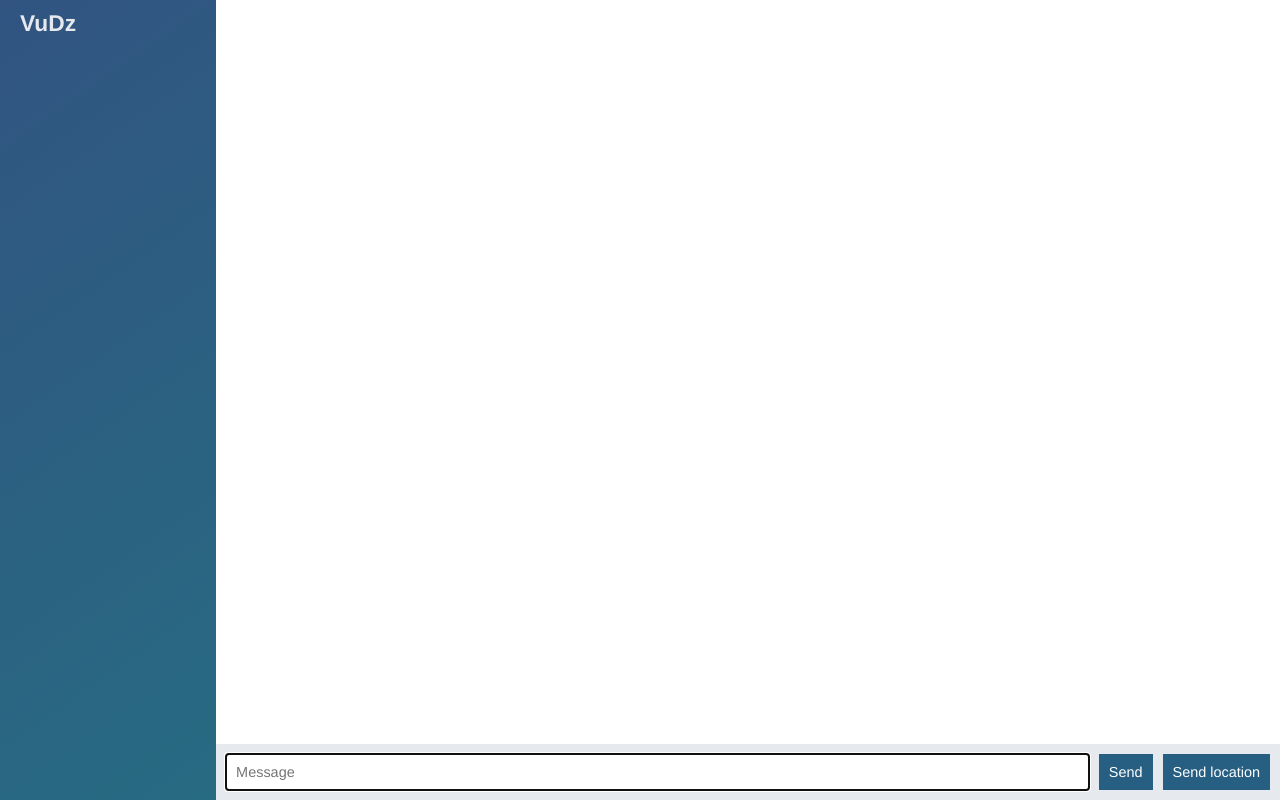
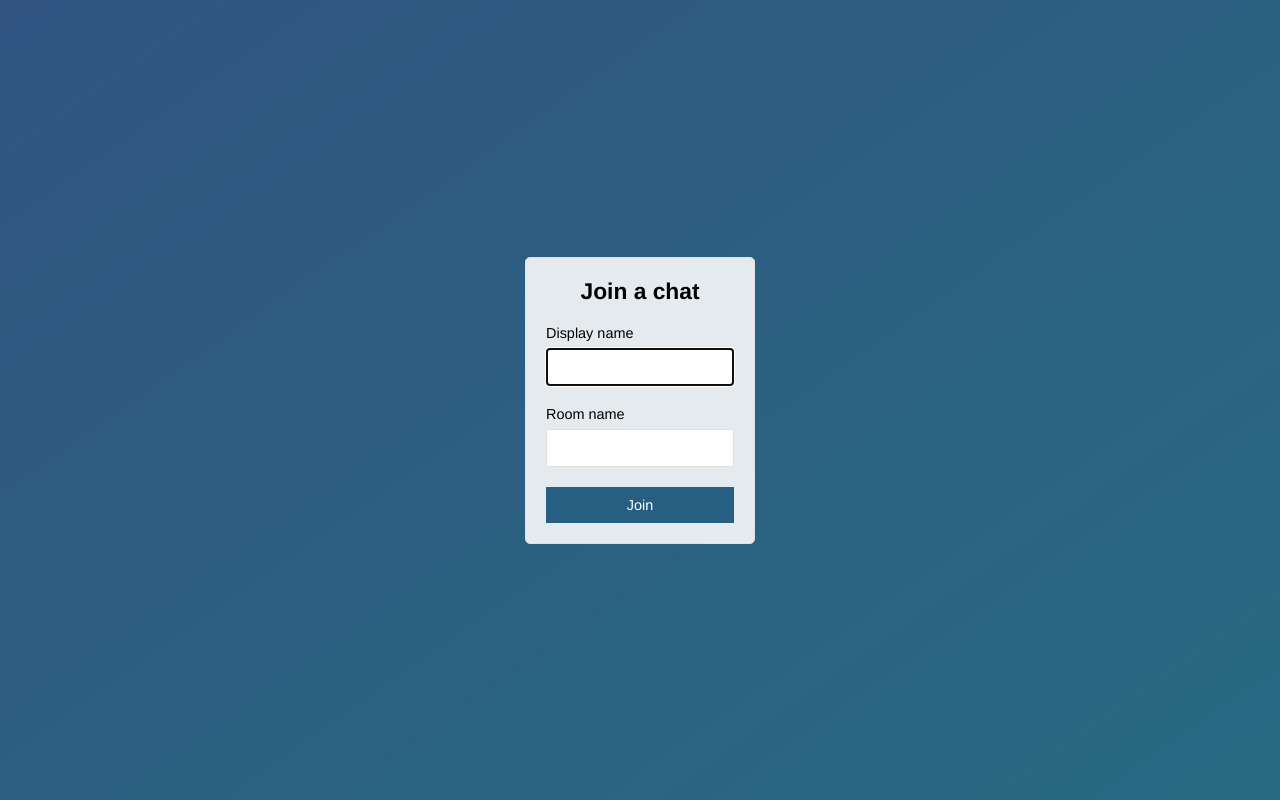
Before and after one commit to anhvu98tcv/node-course-2-chat-app, a website: page public/index.html in a window 1280 px wide. Drawn offline with nearby package versions, Linux system fonts and the light colour scheme; no server answers.

Commit message:
Add join page that submit to chat.html

```diff
--- a/public/index.html
+++ b/public/index.html
@@ -1,58 +1,30 @@
 <!DOCTYPE html>
 <html>
-
   <head>
     <meta charset="utf-8">
+    <title>Join | ChatApp</title>
+    <meta name="viewport" content="width=device-width, initial-scale=1, user-scalable=no">
     <link rel="stylesheet" href="/css/style.css">
   </head>
 
-  <body class="chat">
-
-  <div class="chat__sidebar">
-    <h3>VuDz</h3>
-    <div id="users"></div>
-  </div>
-
-  <div class="chat__main">
-    <ol id="messages" class="chat__messages"></ol>
-
-    <div class="chat__footer">
-      <form id="message-form">
-        <input name="message" type="text" placeholder="Message" autofocus autocomplete="off"/>
-        <button>Send</button>
+  <body class="centered-form">
+    <div class="centered-form__form">
+      <form action="/chat.html">
+        <div class="form-field">
+          <h3>Join a chat</h3>
+        </div>
+        <div class="form-field">
+          <label>Display name</label>
+          <input type="text" name="name" autofocus/>
+        </div>
+        <div class="form-field">
+          <label>Room name</label>
+          <input type="text" name="room"/>
+        </div>
+        <div class="form-field">
+          <button>Join</button>
+        </div>
       </form>
-      <button id="send-location">Send location</button>
     </div>
-  </div>
-
-  <script id="message-template" type="text/template">
-    <li class="message">
-      <div class="message__title">
-        <h4>{{from}}</h4>
-        <span>{{createAt}}</span>
-      </div>
-      <div class="message__body">
-        <p>{{text}}</p>
-      </div>
-    </li>
-  </script>
-
-  <script id="location-message-template" type="text/template">
-    <li class="message">
-      <div class="message__title">
-        <h4>{{from}}</h4>
-        <span>{{createAt}}</span>
-      </div>
-      <div class="message__body">
-        <a target="_blank" href="{{url}}">My current location</a>
-      </div>
-    </li>
-  </script>
-
-    <script src="/socket.io/socket.io.js"></script>
-    <script src="/js/libs/jquery.min.js"></script>
-    <script src="/js/libs/moment.js"></script>
-    <script src="/js/libs/mustache.js"></script>
-    <script src="/js/index.js"></script>
   </body>
 </html>
```
Also changed, not shown: public/chat.html (added, +58 -0 lines), public/js/chat.js (renamed from public/js/index.js).
